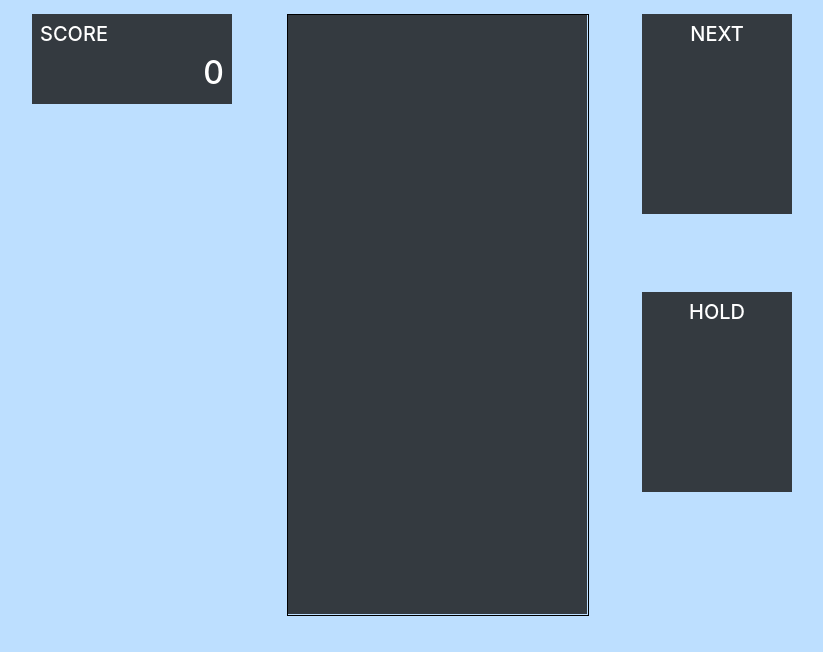
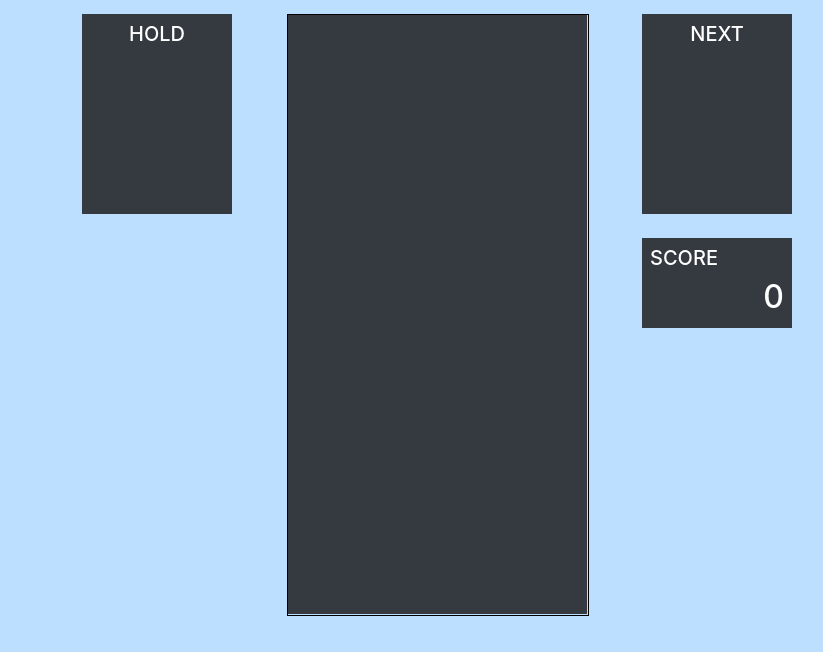
Before and after one commit to teamdev-red/recursion-tetris-app, a website built with webpack: page dist/index.html in a window 1280 px wide. Shown: the part 66-718 px from the top of the page, without its empty margins (203-1026 px from the left). Built offline with nearby package versions, Linux system fonts and the light colour scheme.

Commit message:
fix: PCサイズも含めたレイアウト修正

```diff
--- /dev/null
+++ b/src/components/holdArea.ts
@@ -0,0 +1,27 @@
+/**
+ * スコア表示エリアのdiv要素を作成する関数
+ * @return {HTMLDivElement} スコア表示エリアのdiv要素
+ */
+export const createHoldArea = (): HTMLDivElement => {
+  let container = document.createElement('div');
+  // レスポンシブのグリッド幅(スマホ：100%, タブレット:50%、　PC：1/3)
+  container.classList.add(
+    'd-none',
+    'd-sm-block',
+    'd-md-block',
+    'col-12',
+    'col-sm-6',
+    'col-lg',
+    'order-lg-1'
+  );
+
+  container.innerHTML = `
+    <div class="d-flex justify-content-sm-end">
+      <div class="hold-area bg-dark p-2">
+        <p class="h5 text-center text-white">HOLD</p>
+      </div>
+    </div>
+  `;
+
+  return container;
+};
--- a/src/components/nextArea.ts
+++ b/src/components/nextArea.ts
@@ -5,15 +5,12 @@
 export const createNextArea = (): HTMLDivElement => {
   let container = document.createElement('div');
   // レスポンシブのグリッド幅(スマホ：表示なし, タブレット:50%、　PC：1/3)
-  container.classList.add('d-none', 'd-sm-block', 'd-md-block', 'col-sm-6', 'col-lg', 'order-lg-3');
+  container.classList.add('d-none', 'd-sm-block', 'd-md-block');
 
   container.innerHTML = `
     <div class="next-area bg-dark p-2">
       <p class="h5 text-center text-white">NEXT</p>
     </div>
-    <div class="hold-area bg-dark p-2">
-      <p class="h5 text-center text-white">HOLD</p>
-    </div>
   `;
 
   return container;
--- a/src/components/scoreArea.ts
+++ b/src/components/scoreArea.ts
@@ -4,15 +4,12 @@
  */
 export const createScoreArea = (): HTMLDivElement => {
   let container = document.createElement('div');
-  // レスポンシブのグリッド幅(スマホ：100%, タブレット:50%、　PC：1/3)
-  container.classList.add('col-12', 'col-sm-6', 'col-lg', 'order-lg-1');
+  container.classList.add('mt-4');
 
   container.innerHTML = `
-    <div class="d-flex justify-content-center justify-content-sm-end">
-      <div class="score-area bg-dark text-white p-2">
-        <p class="h5">SCORE</p>
-        <p class="h2 text-right" id="score">0</p>
-      </div>
+    <div class="score-area bg-dark text-white mx-auto mx-sm-0 p-2">
+      <p class="h5">SCORE</p>
+      <p class="h2 text-right" id="score">0</p>
     </div>
   `;
 
--- a/src/styles.css
+++ b/src/styles.css
@@ -12,7 +12,7 @@ p {
 }
 
 .score-area {
-  width: 200px;
+  width: 150px;
   height: 90px;
 }
 
@@ -24,7 +24,6 @@ p {
 .hold-area {
   width: 150px;
   height: 200px;
-  margin-top: 78px;
 }
 
 .pause-button {
--- a/src/views/gamePlayPage.ts
+++ b/src/views/gamePlayPage.ts
@@ -3,6 +3,7 @@ import { createNextArea } from '../components/nextArea';
 import { createScoreArea } from '../components/scoreArea';
 import { createPausedModal } from '../components/pausedModal';
 import { createTitleArea } from '../components/titleArea';
+import { createHoldArea } from '../components/holdArea';
 
 /**
  * ゲーム画面ページを作成する関数
@@ -19,12 +20,19 @@ export const createGamePlayPage = (): HTMLDivElement => {
   row.classList.add('row');
 
   const titleArea = createTitleArea();
-  const scoreArea = createScoreArea();
+  const holdArea = createHoldArea();
   const gameArea = createGameArea();
   const nextArea = createNextArea();
+  const scoreArea = createScoreArea();
   const pausedModal = createPausedModal();
 
-  row.append(gameArea, scoreArea, nextArea);
+  // PCサイズの右側エリア（NEXTとSCORE）
+  let rightArea = document.createElement('div');
+  // レスポンシブのグリッド幅(スマホ：100%, タブレット:50%、　PC：1/3)
+  rightArea.classList.add('col-12', 'col-sm-6', 'col-lg', 'order-lg-3');
+  rightArea.append(nextArea, scoreArea);
+
+  row.append(gameArea, holdArea, rightArea);
   grid.append(titleArea, row);
   container.append(grid, pausedModal);
 
```
